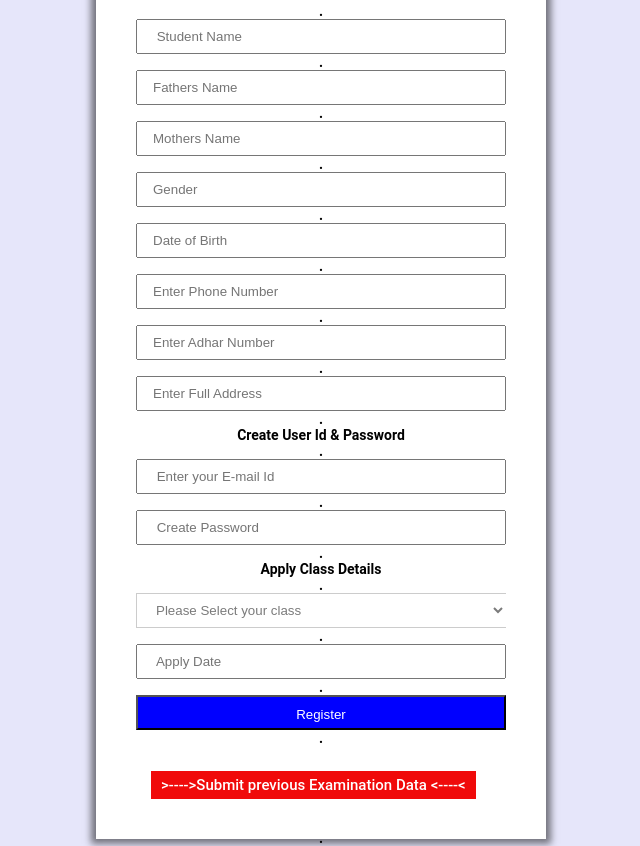
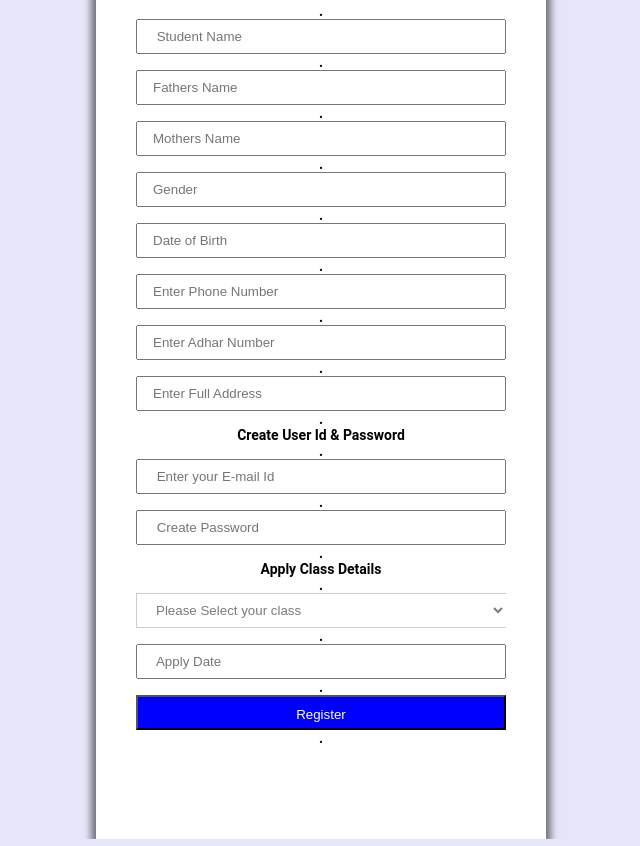
Before and after one commit to IACDA/New-Student-Registration-Form, a plain HTML site: page index.html in a window 1280 px wide. Shown: the part 331-1177 px from the top of the page, without its empty margins (319-959 px from the left). Drawn offline with Linux system fonts and the light colour scheme; some packages are replaced by stand-ins of ours; a script that the page names is missing.

Commit message:
Update index.html
update

```diff
--- a/index.html
+++ b/index.html
@@ -135,13 +135,7 @@
 					<input type="submit" value="Register" class="button button-primary" colour=blue id="submit" />
 				</span>
 
-                <h4>.</h4>
 
-                <ul class="main-menu">
-
-               <li><a href="https://form.svhrt.com/68f3542429019a1d1dffc870" class="btn">>---->Submit previous Examination Data  <----<</a><li>
-
-            </ul>
 
 
                 <h4>.</h4>
```
